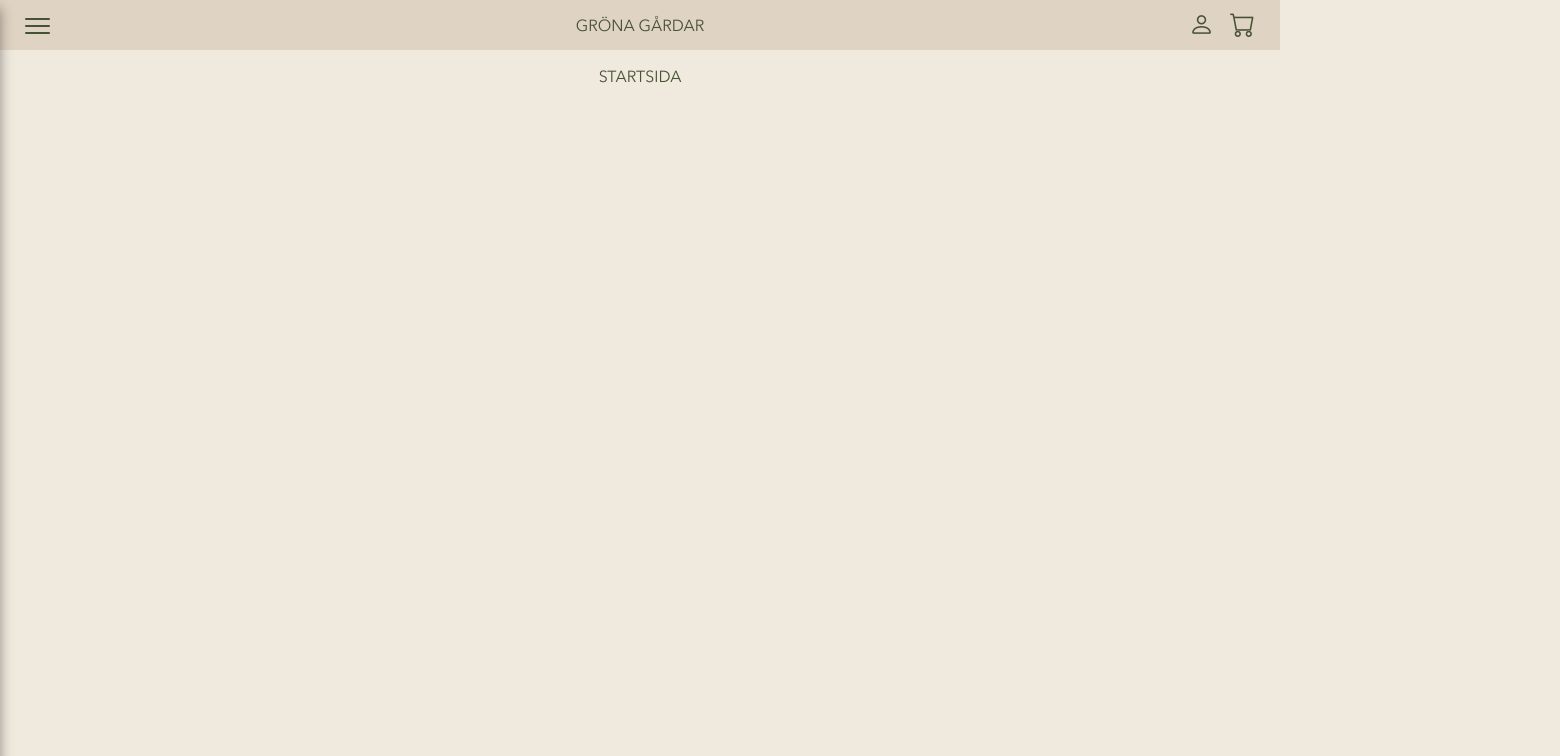
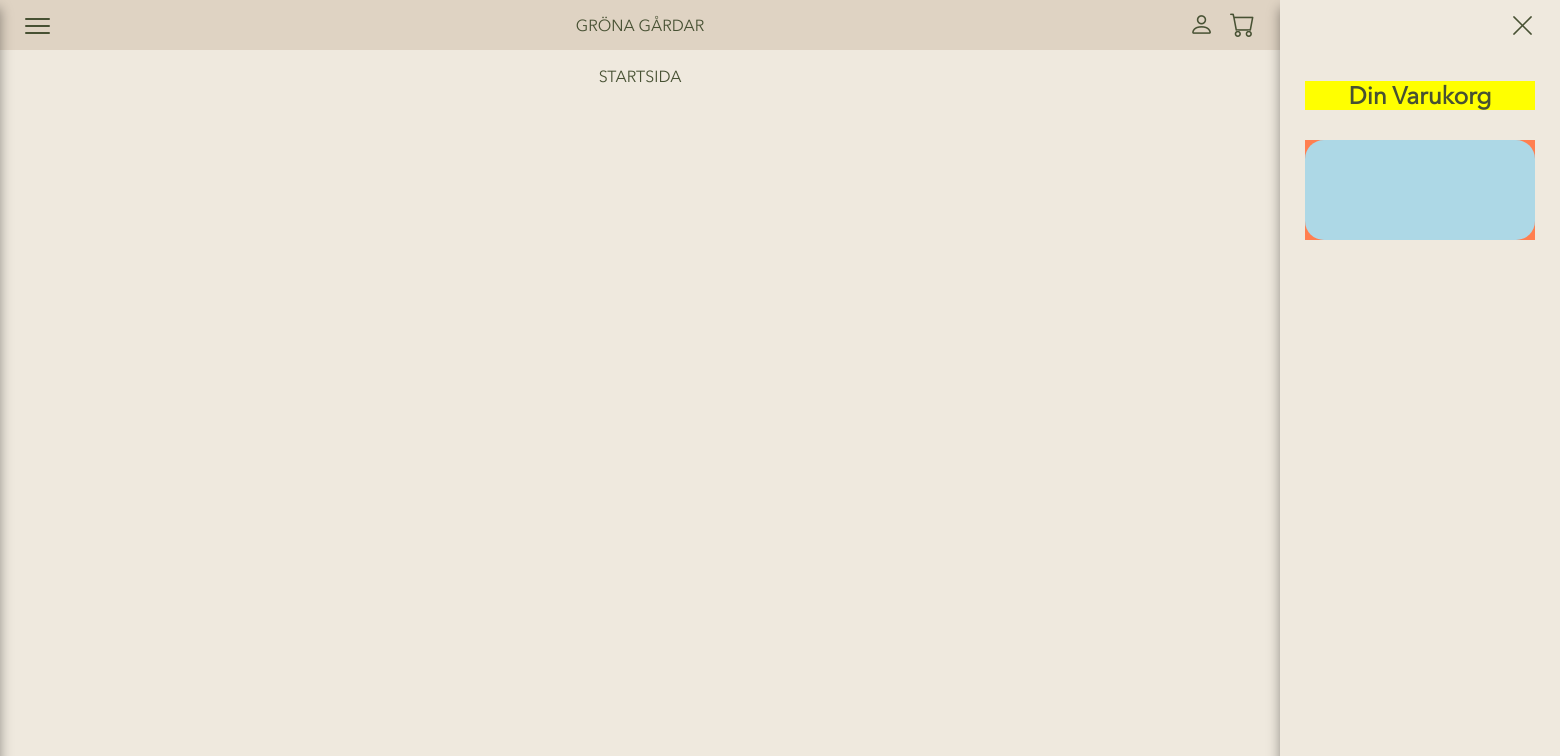
Before and after one commit to f1schhh/Grona-gardar, a Vue app: page / in a window 1280 px wide. Shown: the top 756 px of the page, 1560 px wide, since content can reach past the window. Built offline with nearby package versions, Linux system fonts and the light colour scheme.

Commit message:
har sett till att varukorg finns, måste dock populeras

```diff
--- a/src/components/Header.vue
+++ b/src/components/Header.vue
@@ -1,6 +1,7 @@
 <template>
     <header id="header">
         <div @click="exitMenu" class="overlay"></div>
+        <div @click="exitCart" class="overlay-for-cart"></div>
 
         <div class="menu-container">
             <ul>
@@ -10,6 +11,36 @@
                 <li @click="onMenuClick"><a href="#about">Om oss</a></li>
             </ul>
         </div>
+
+        <div class="cart-content-container">
+
+            <div class="exit-cart-content-container">
+
+                <div @click="exitCart" class="exit-cart-icon-wrapper">
+                    <i class="bi bi-x-lg"></i>
+                </div>
+            </div>
+
+            <h1>Din Varukorg</h1>
+
+            <div class="products-overview-container">
+
+                <div class="single-product-wrapper">
+                    <div class="product-image-wrapper">
+
+                    </div>
+
+                    <div class="single-product-info-wrapper">
+
+                    </div>
+                </div>
+
+            </div>
+
+
+
+        </div>
+
         <nav id="navBar">
             <div class="hamburger-container">
                 <div class="hamburger-wrapper" @click="onMenuClick()">
@@ -26,24 +57,19 @@
 
             <div class="login-and-cart-container">
 
-                <div class="login-and-cart-wrapper">
+                <div class="login-and-cart-icons-wrapper">
                     <div class="login-wrapper">
                         <i class="bi bi-person"></i>
                     </div>
 
-                    <div class="cart-wrapper">
+                    <div @click="onCartClick" class="cart-icon-wrapper">
                         <i class="bi bi-cart"></i>
                     </div>
-
                 </div>
-
-
             </div>
         </nav>
 
-        <div class="cart-container">
 
-        </div>
     </header>
 </template>
 
@@ -55,8 +81,9 @@ export default {
 
     },
     methods: {
+
+        //Method that expands menu and manipulates the hamburger
         onMenuClick() {
-
             const header = document.getElementById("header");
             const overlay = document.querySelector(".overlay");
             const rectA = document.querySelector(".rectA")
@@ -68,6 +95,7 @@ export default {
             if (rectA.classList.contains('move-rectA-down')) {
 
                 overlay.classList.remove("increase-blur")
+
                 //Remove overlay styles once transition has finished
                 setTimeout(function () {
                     overlay.style.display = "none";
@@ -94,7 +122,9 @@ export default {
                 overlay.style.display = "block";
 
                 //Add blur to overlay div
-                overlay.classList.add("increase-blur")
+                setTimeout(function () {
+                    overlay.classList.add("increase-blur")
+                }, 100)
 
                 //Set transition values
                 rectA.style.transition = 'top 0.5s, transform 0.5s 0.5s ease-in-out';
@@ -113,13 +143,51 @@ export default {
 
         },
 
+        //Method that exist menu when user closes menu
         exitMenu() {
             document.querySelector(".menu-container").classList.remove("move-menu-right");
             document.querySelector(".overlay").classList.remove("increase-blur");
+            this.onMenuClick();
+        },
 
-            this.onMenuClick();
+        //Method regulating what happens when cart icon is clicked
+        onCartClick() {
+            //Select elements from DOM
+            const cartContentContainer = document.querySelector(".cart-content-container")
+            const overlay = document.querySelector(".overlay-for-cart")
+
+            //make cart content wrapper visible for user
+            cartContentContainer.classList.add("move-cart-content-container")
+
+            //Show overlay
+            overlay.style.display = "block";
+
+            //Transition overlay opacity
+            setTimeout(function () {
+                overlay.classList.add("increase-blur-when-using-cart")
+            }, 100)
+
+
+        },
+
+        //method for exiting cart
+        exitCart() {
+            //Select elements from DOM
+            const cartContentContainer = document.querySelector(".cart-content-container");
+            const overlay = document.querySelector(".overlay-for-cart");
+
+            //Make cart content dissapear to the right
+            cartContentContainer.classList.remove("move-cart-content-container")
+
+            //Transition opacity to make div transparent
+            overlay.classList.remove("increase-blur-when-using-cart")
+
+            //Remove overlay styles once transition has finished
+            setTimeout(function () {
+                overlay.style.display = "none";
+            }, 500)
+
         }
-
 
     }
 
@@ -149,6 +217,22 @@ header {
 }
 
 .increase-blur {
+    background-color: rgba(255, 255, 255, 0.3);
+    backdrop-filter: blur(1px);
+}
+
+.overlay-for-cart {
+    display: none;
+    background-color: rgba(255, 255, 255, 0);
+    backdrop-filter: blur(0px);
+    transition: background-color 0.75s, backdrop-filter 0.75s;
+    width: 100%;
+    height: 100%;
+    position: fixed;
+    z-index: 3;
+}
+
+.increase-blur-when-using-cart {
     background-color: rgba(255, 255, 255, 0.3);
     backdrop-filter: blur(1px);
 }
@@ -225,10 +309,67 @@ nav {
     width: 25px;
 }
 
-.login-and-cart-wrapper {
+.login-and-cart-icons-wrapper {
     display: flex;
     gap: 1rem;
     justify-content: flex-end;
+}
+
+.cart-content-container {
+    width: 230px;
+    height: 100vh;
+    right: -280px;
+    top: 0;
+    background-color: var(--mid-beige);
+    position: absolute;
+    z-index: 3;
+    transition: right 0.75s;
+    display: flex;
+    flex-direction: column;
+    row-gap: 30px;
+    box-shadow: 0px 8px 12px 0px rgba(0, 0, 0, 0.4);
+    padding-left: 25px;
+    padding-right: 25px;
+}
+
+.move-cart-content-container {
+    right: 0;
+}
+
+.exit-cart-content-container {
+    height: 51.35px;
+    margin-top: 0;
+    display: flex;
+    justify-content: flex-end;
+    align-items: center;
+}
+
+.exit-cart-icon-wrapper {
+    width: fit-content;
+    height: fit-content;
+    line-height: 10px;
+    height: 25px;
+    display: flex;
+    justify-content: center;
+    align-content: center;
+}
+
+.cart-content-container h1 {
+    font-size: 6vw;
+    text-align: center;
+
+}
+
+.products-overview-container {
+    background-color: coral;
+    width: 100%;
+}
+
+.single-product-wrapper {
+    background-color: lightblue;
+    width: 100%;
+    height: 100px;
+    border-radius: 19px;
 }
 
 .bi {
@@ -271,4 +412,13 @@ li {
     margin-left: 25px;
     font-size: 30px;
 }
+
+@media screen AND (min-width: 400px) {
+
+    .cart-content-container h1 {
+        font-size: 1.5rem;
+        background-color: yellow;
+    }
+
+}
 </style>
```
